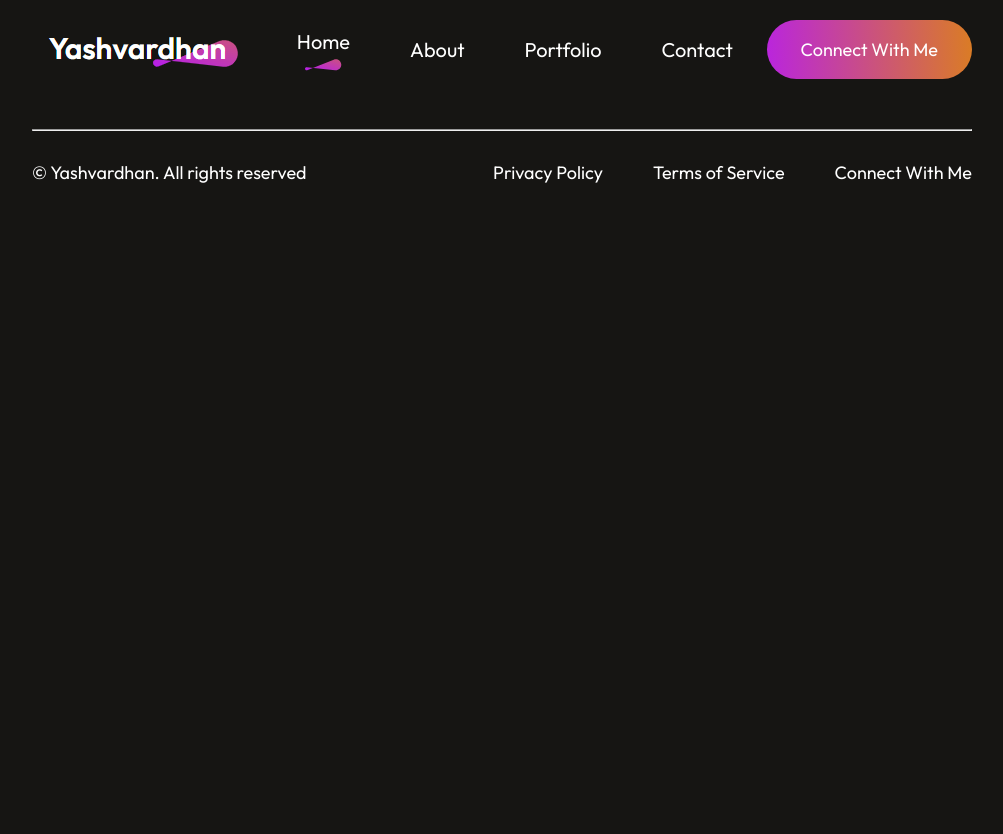
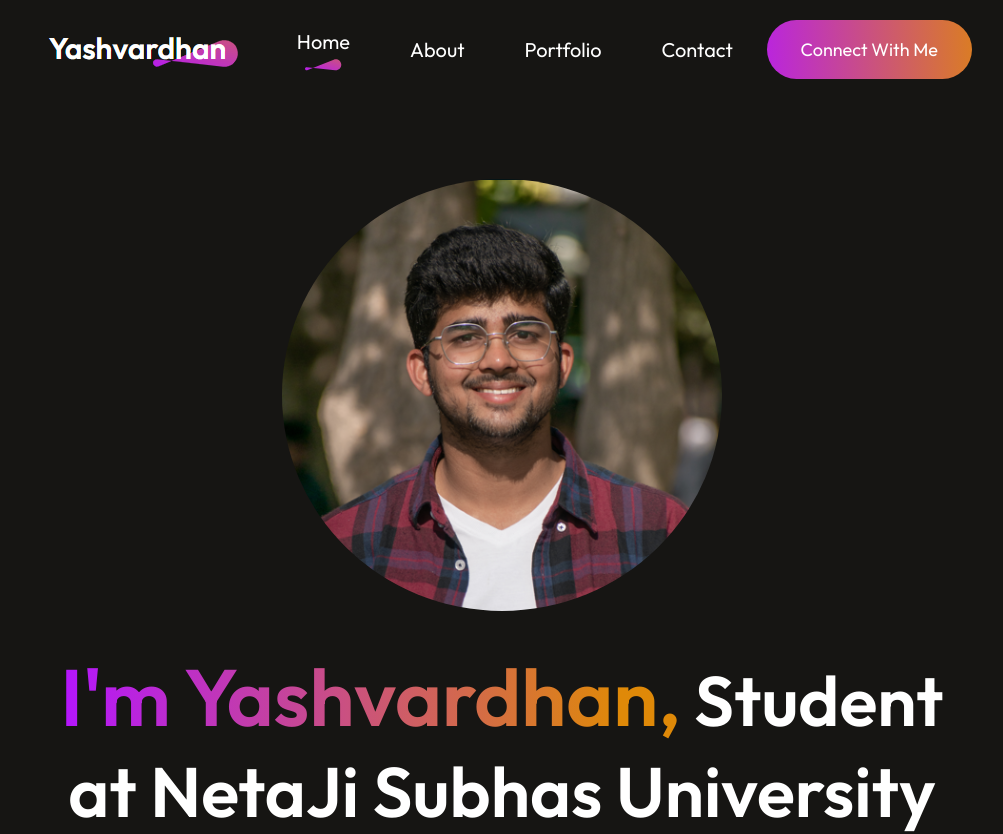
Before and after one commit to yashvardhann15/Portfolio, a React (Vite) app: page / in a window 1280 px wide. Shown: the top 834 px of the page, without its empty margins (138-1141 px from the left). Built offline with nearby package versions, Linux system fonts and the light colour scheme.

Commit message:
Implemented reacr router dom

```diff
--- a/src/Components/Navbar/Navbar.jsx
+++ b/src/Components/Navbar/Navbar.jsx
@@ -1,42 +1,3 @@
-// import React, { useState , useRef } from 'react'
-// import './Navbar.css'
-// import logo from '../../assets/logo.png'
-// import underline from '../../assets/nav_underline.svg'
-// import AnchorLink from 'react-anchor-link-smooth-scroll'
-// import menu_open from '../../assets/menu_open.svg'
-// import menu_close from '../../assets/menu_close.svg'
-
-
-// const Navbar = () => {
-
-//     const [menu , setMenu] = useState("home");
-//     const menuRef = useRef();
-
-//     const openMenu = () => {
-//         menuRef.current.style.right = '0';
-//     }
-
-//     const closeMenu = () => {
-//         menuRef.current.style.right = '-350px';
-//     }
-
-//     return (
-//         <div className="navbar">
-//             <img src={logo} alt="" />
-//             <img src={menu_open} onClick={openMenu} alt="" className='nav-mob-open'/>
-//             <ul  ref={menuRef} className='nav-menu'>
-//                 <img onClick={closeMenu} src={menu_close} alt="" className="nav-mob-close" />
-//                 <li> <AnchorLink className='anchor-link' href = '#home'><p onClick={()=>setMenu("home")}>  Home</p></AnchorLink> {menu==="home"?<img src={underline} alt="" /> : <>  </>} </li>
-//                 <li> <AnchorLink className='anchor-link' offset = {50} href = '#about'><p onClick={()=>setMenu("about")}>  About</p></AnchorLink>{menu==="about"?<img src={underline} alt="" /> : <>  </>} </li>
-//                 <li> <AnchorLink className='anchor-link' offset = {50} href = '#work'><p onClick={()=>setMenu("work")}>  Portfolio</p></AnchorLink>{menu==="work"?<img src={underline} alt="" /> : <>  </>} </li>
-//                 <li> <AnchorLink className='anchor-link' offset = {50} href = '#contact'><p onClick={()=>setMenu("contact")}>  contact</p></AnchorLink>{menu==="contact"?<img src={underline} alt="" /> : <>  </>} </li>
-//             </ul>
-//             <div className='nav-connect'><AnchorLink className='anchor-link' href = '#contact'>Connect With Me</AnchorLink></div>
-//         </div>
-//     )
-// }
-
-// export default Navbar
 
 import React, { useState, useRef } from 'react';
 import './Navbar.css';
@@ -66,7 +27,7 @@ const Navbar = () => {
                 <img onClick={closeMenu} src={menu_close} alt="" className="nav-mob-close" />
                 {/* Use NavLink instead of AnchorLink */}
                 <li>
-                    <NavLink to="/home" id='anchor-link' className={({ isActive }) => isActive ? 'active-link' : ''}>
+                    <NavLink to="/" id='anchor-link' className={({ isActive }) => isActive ? 'active-link' : ''}>
                         <p onClick={() => setMenu("home")}>Home</p>
                     </NavLink>
                     {menu === "home" ? <img src={underline} alt="" /> : <></>}
--- a/src/main.jsx
+++ b/src/main.jsx
@@ -11,7 +11,8 @@ import { Route, RouterProvider, createBrowserRouter, createRoutesFromElements }
 const router = createBrowserRouter(
   createRoutesFromElements(
       <Route path="/" element={<App />} >
-        <Route path="home" element={<Hero />} />
+        {/* <Route index element={<Navigate replace to="/home" />} /> */}
+        <Route path="" element={<Hero />} />
         <Route path="/about" element={<About />} />
         <Route path="/portfolio" element={<MyWork />} />
         <Route path="/contact" element={<Contact />} />
```
